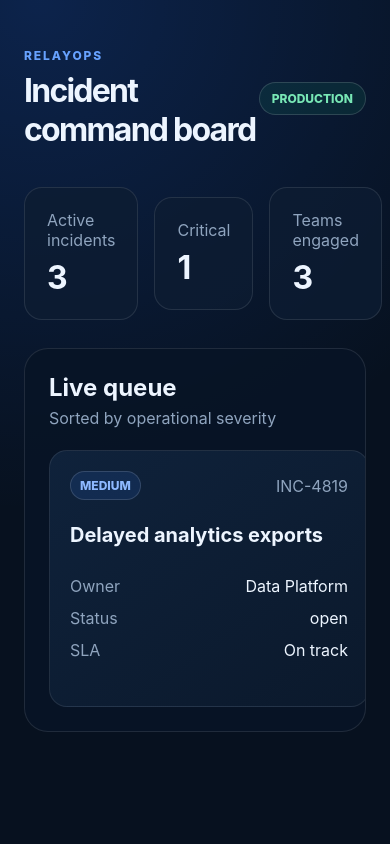
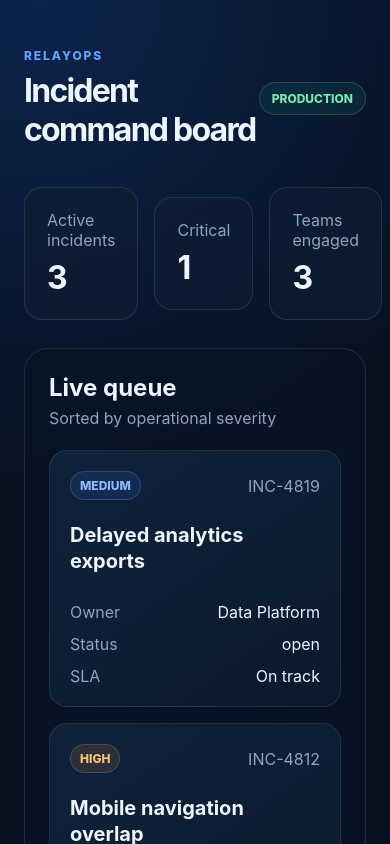
Before and after one commit to igorizviekov/igzpatch-demo, a Next.js app: page / in a window 390 px wide. Shown: the top 844 px of the page. Built offline with nearby package versions, Linux system fonts and the light colour scheme.

Commit message:
Collapse incident grid to one mobile column

```diff
--- a/src/app/globals.css
+++ b/src/app/globals.css
@@ -86,3 +86,7 @@ dl { display: grid; gap: 12px; margin: 0; }
 dl div { display: flex; justify-content: space-between; gap: 16px; }
 dt, dd { margin: 0; }
 dd { text-align: right; }
+
+@media (max-width: 720px) {
+  .incidentGrid { grid-template-columns: 1fr; }
+}
```
